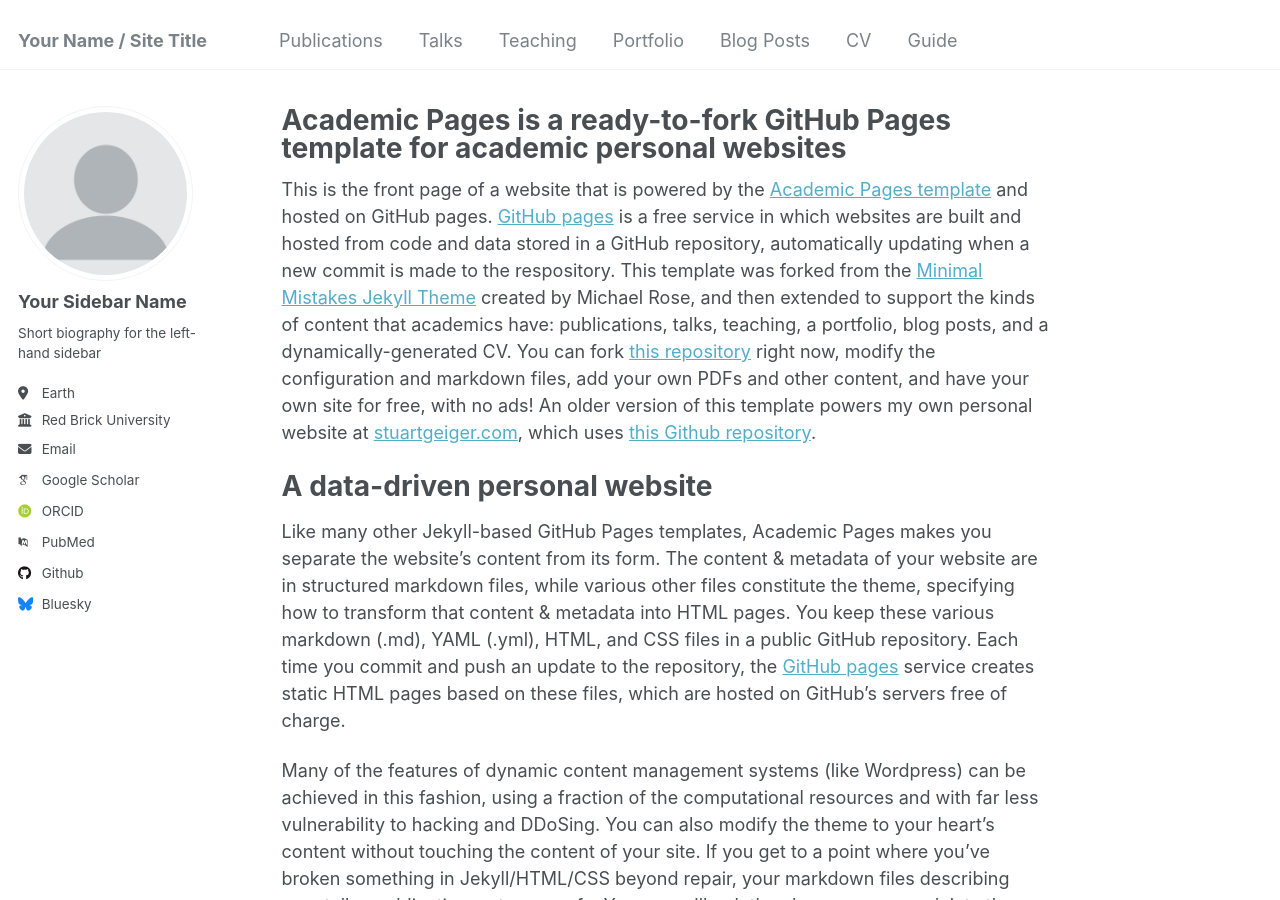
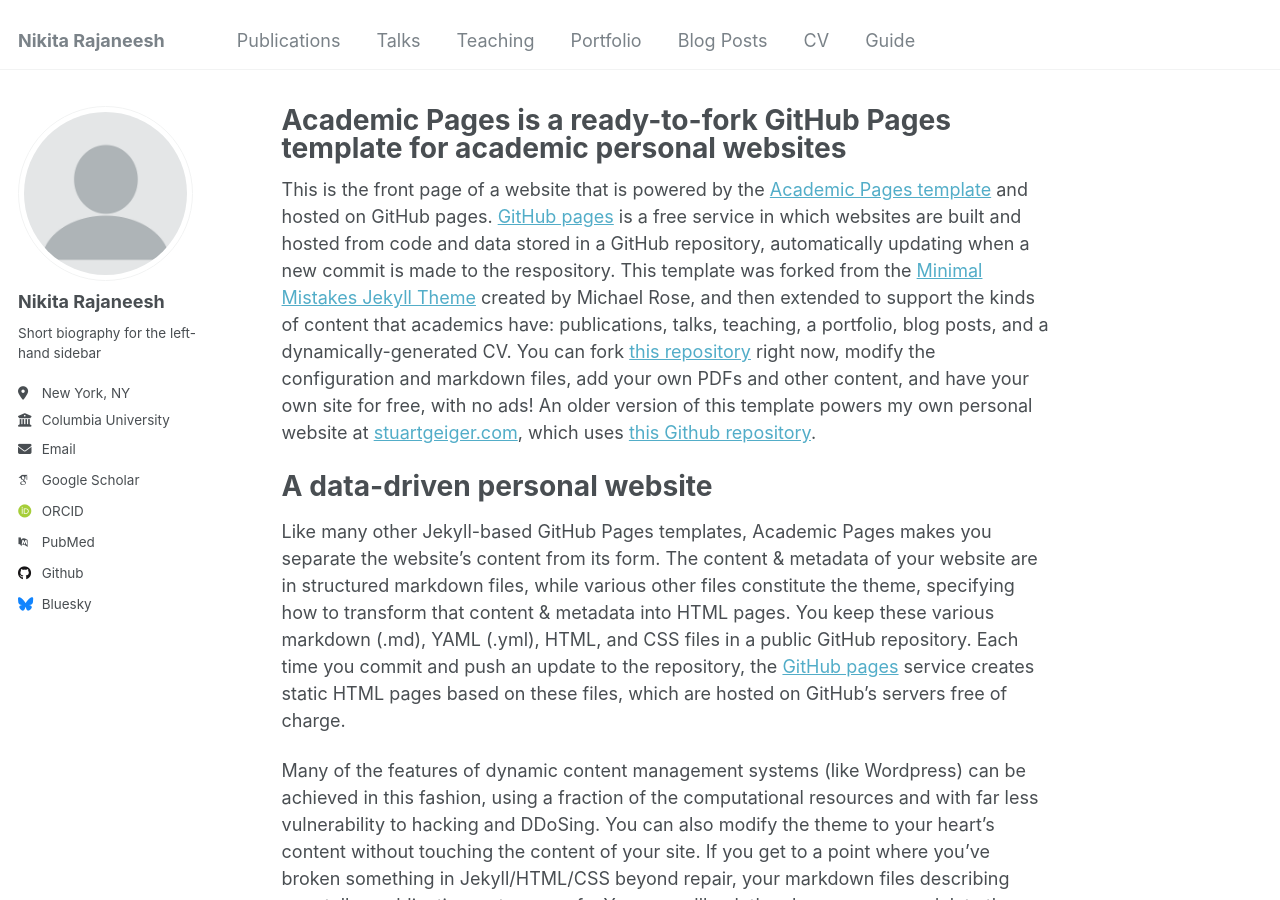
Before and after one commit to nrajanee/nrajanee.github.io, a Jekyll site: the page built from _pages/about.md, in a window 1280 px wide and 900 px high. Built offline with Jekyll 4.4.1, drawn with Linux system fonts in a browser that asks for light colours; some web fonts are replaced.

Commit message:
modify config.yml

```diff
--- a/_config.yml
+++ b/_config.yml
@@ -8,13 +8,13 @@
 
 # Basic Site Settings
 locale                   : "en-US"
-title                    : "Your Name / Site Title"
+title                    : "Nikita Rajaneesh"
 title_separator          : "-"
 name                     : &name "Your Name"
 description              : &description "personal description"
-url                      : https://academicpages.github.io # the base hostname & protocol for your site e.g. "https://mmistakes.github.io"
+url                      : https://nrajanee.github.io # the base hostname & protocol for your site e.g. "https://mmistakes.github.io"
 baseurl                  : "" # the subpath of your site, e.g. "/blog"
-repository               : "academicpages/academicpages.github.io"
+repository               : "nrajanee/nrajanee.github.io"
 
 # Site Author - The following control what appear as part of the author content on the side bar.
 #               If a field is blank the icon and link will not appear, otherwise it will be shown.
@@ -22,17 +22,17 @@ repository               : "academicpages/academicpages.github.io"
 author:
   # Biographic information
   avatar           : "profile.png"
-  name             : "Your Sidebar Name"
+  name             : "Nikita Rajaneesh"
   pronouns         : # example: "she/her"
   bio              : "Short biography for the left-hand sidebar"
-  location         : "Earth"
-  employer         : "Red Brick University"
+  location         : "New York, NY"
+  employer         : "Columbia University"
   uri              : # URL
-  email            : "none@example.org"
+  email            : "nr2937@columbia.edu"
 
   # Academic websites
   arxiv            : # URL - Update with the correct link to your profile
-  googlescholar    : "https://scholar.google.com/citations?user=PS_CX0AAAAAJ"
+  googlescholar    : "https://scholar.google.com/citations?user=G-GXRigAAAAJ&hl=en"
   impactstory      : # URL
   orcid            : "http://orcid.org/yourorcidurl"
   semantic         : # URL
```
